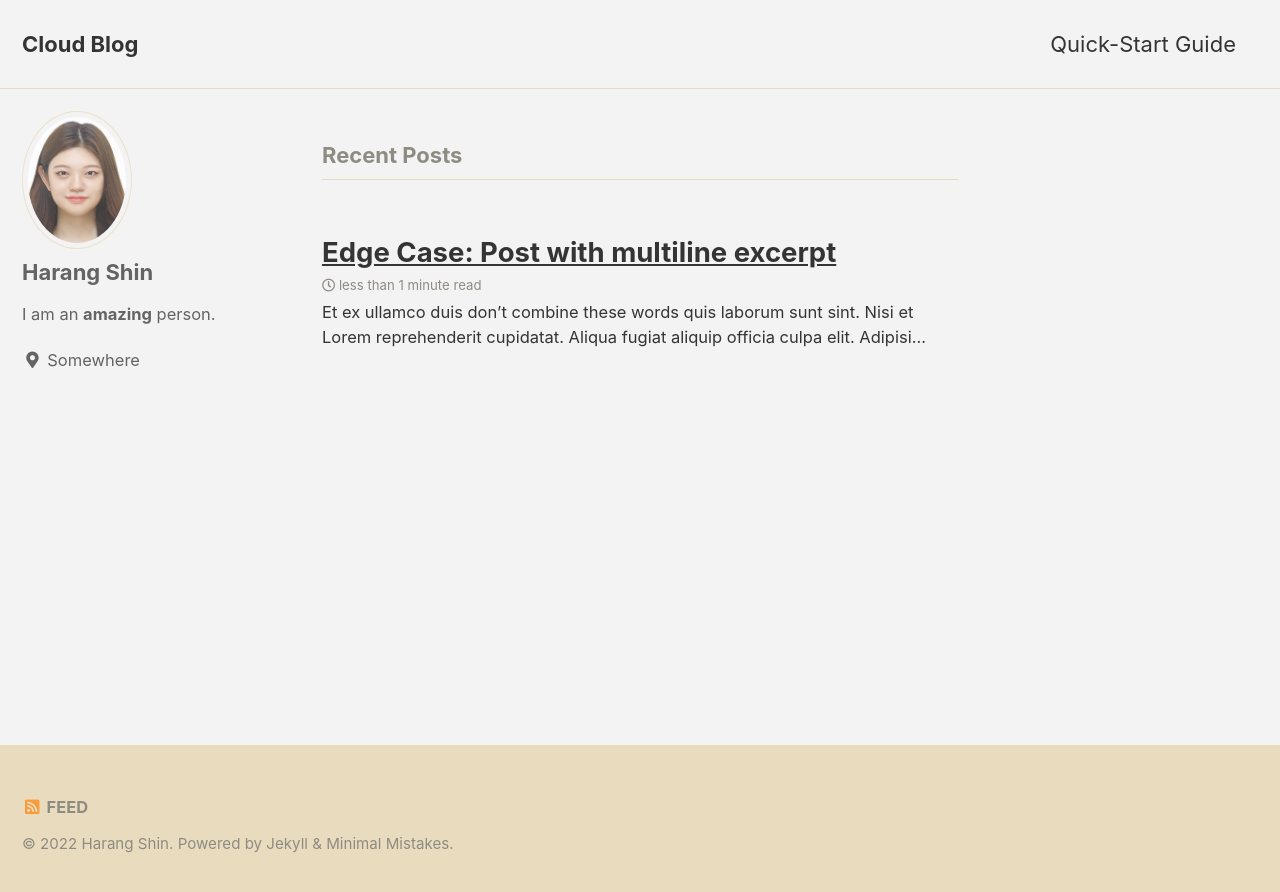
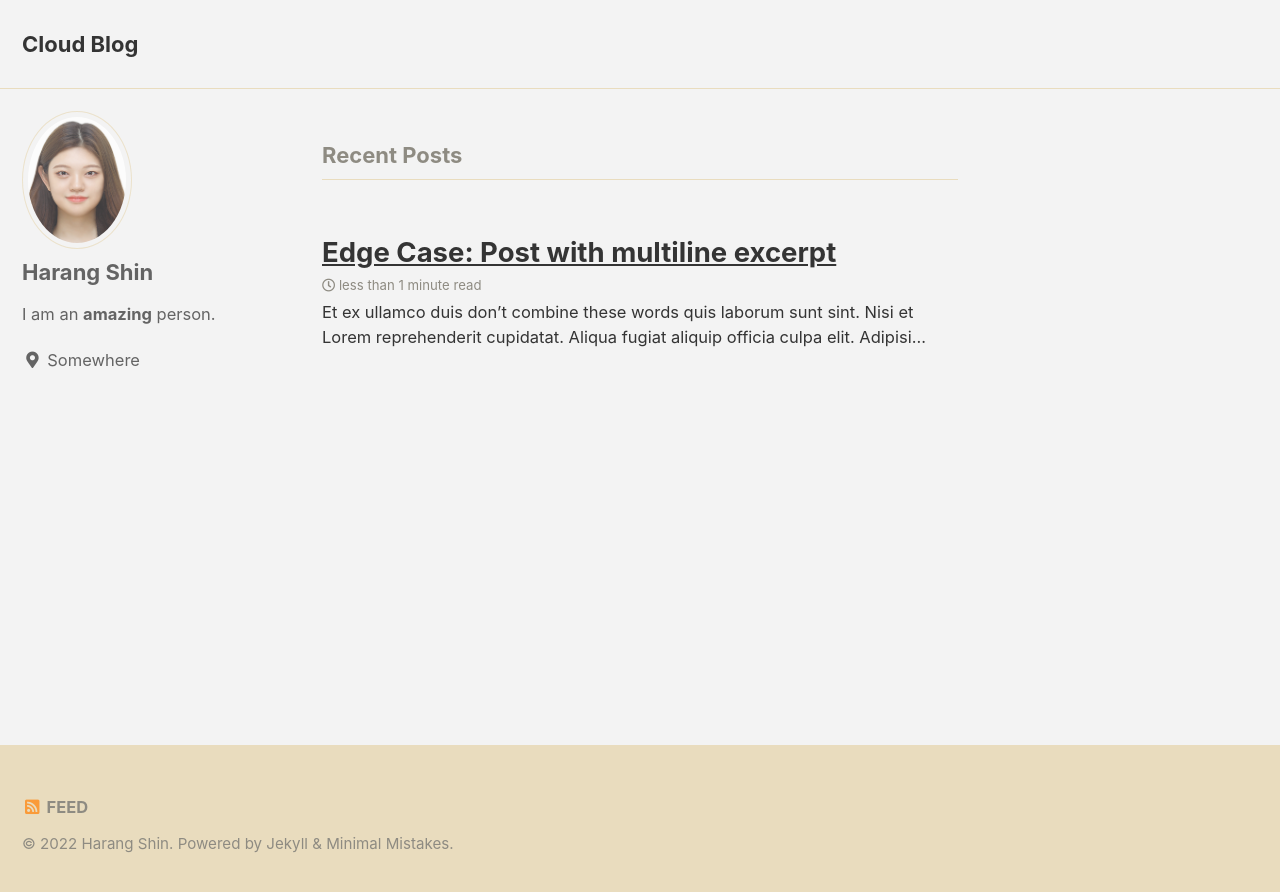
Before and after one commit to harang/harang.github.io, a Jekyll site: the page built from index.html, in a window 1280 px wide. Shown: the top 892 px of the page. Built offline with Jekyll 4.4.1, drawn with Linux system fonts in a browser that asks for light colours; cached includes are drawn as plain includes; the list of posts is cut into pages by our own code.

Commit message:
Update navigation.yml

```diff
--- a/_data/navigation.yml
+++ b/_data/navigation.yml
@@ -1,7 +1,7 @@
 # main links
 main:
-  - title: "Quick-Start Guide"
-    url: https://mmistakes.github.io/minimal-mistakes/docs/quick-start-guide/
+  - title: #"Quick-Start Guide"
+    url: #https://mmistakes.github.io/minimal-mistakes/docs/quick-start-guide/
   # - title: "About"
   #   url: https://mmistakes.github.io/minimal-mistakes/about/
   # - title: "Sample Posts"
```
